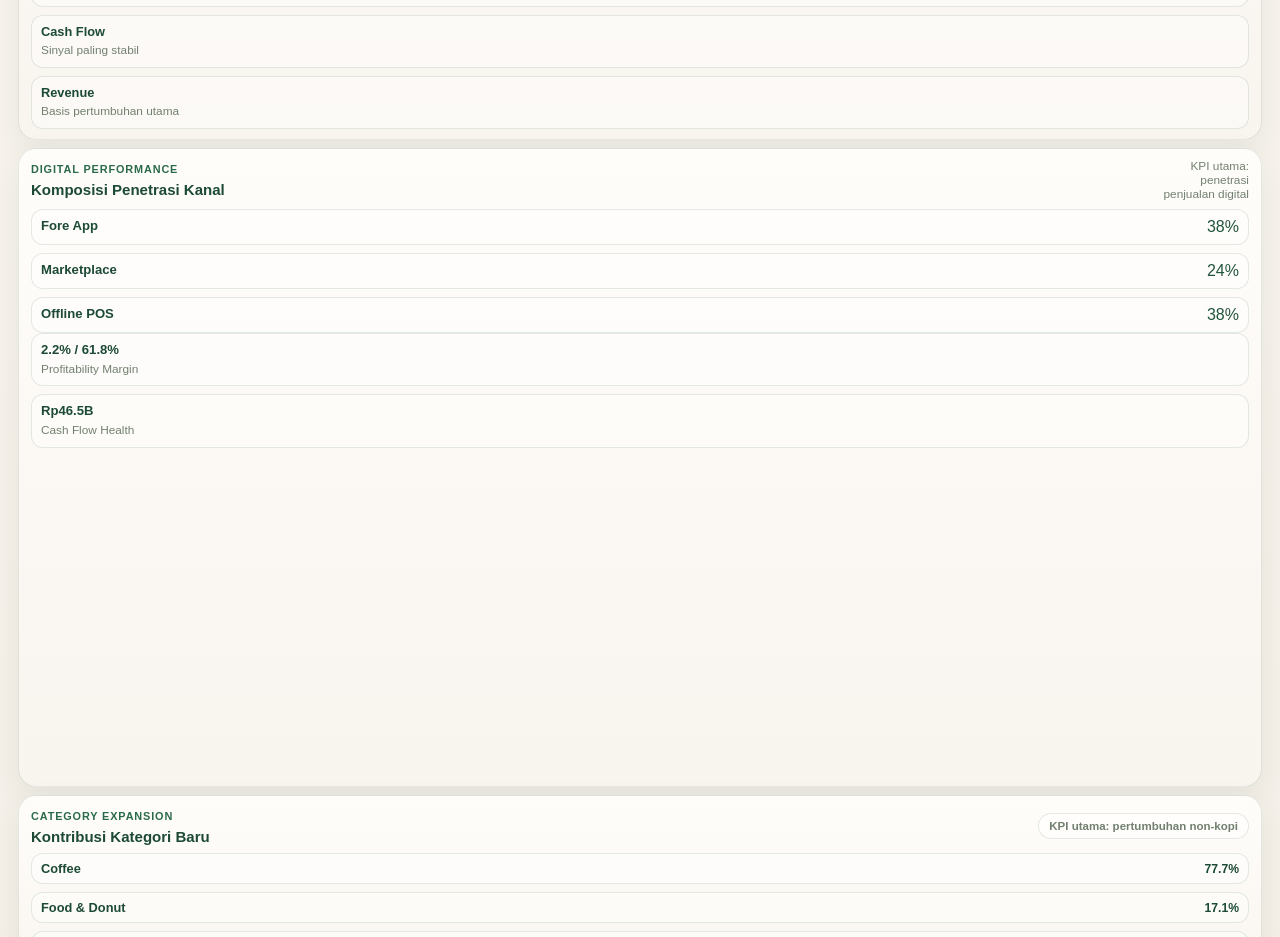
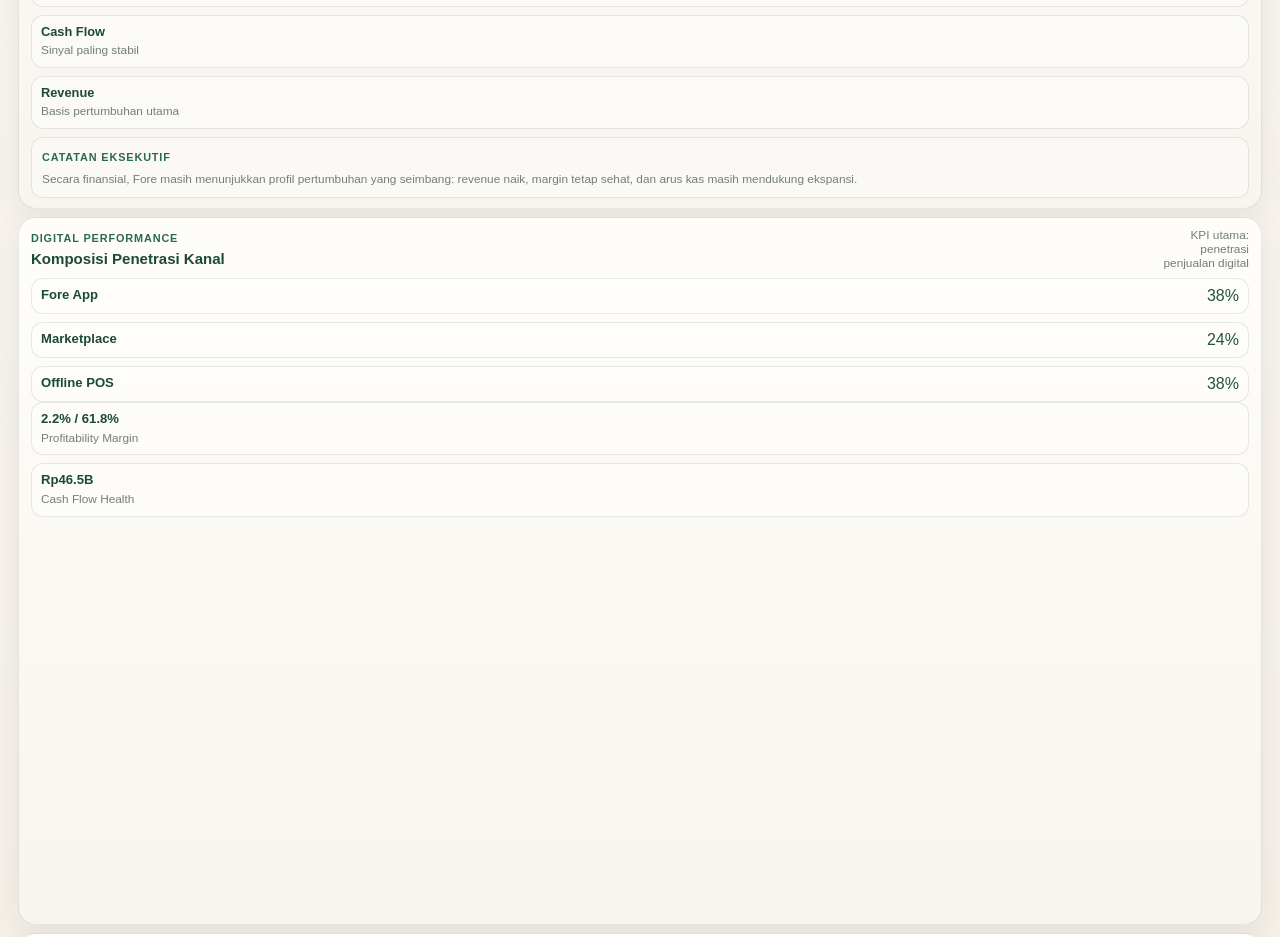
Before and after one commit to sulhanfuadi/fore-cpm-dashboard, a Next.js app: page / in a window 1280 px wide. Shown: the part 1300-2237 px from the top of the page. Built offline with nearby package versions, Linux system fonts and the light colour scheme.

Commit message:
feat: extend financial panel executive note

```diff
--- a/app/globals.css
+++ b/app/globals.css
@@ -544,3 +544,19 @@
     white-space: normal;
   }
 }
+
+
+.trend-footer-note {
+  margin-top: 8px;
+  border: 1px solid var(--line);
+  border-radius: 12px;
+  padding: 9px 10px;
+  background: rgba(255,255,255,0.42);
+}
+
+.trend-footer-note p {
+  margin: 6px 0 0;
+  color: var(--muted);
+  font-size: 0.74rem;
+  line-height: 1.42;
+}
--- a/app/page.tsx
+++ b/app/page.tsx
@@ -35,6 +35,8 @@
   trendInsightBody: string;
   trendExtraTitle: string;
   trendExtraItems: Array<{ label: string; value: string }>;
+  trendFooterTitle: string;
+  trendFooterBody: string;
   driverEyebrow: string;
   driverTitle: string;
   driverNote: string;
@@ -99,6 +101,8 @@
       { label: 'Most stable signal', value: 'Cash Flow' },
       { label: 'Main growth base', value: 'Revenue' },
     ],
+    trendFooterTitle: 'Executive note',
+    trendFooterBody: 'Financially, Fore still shows a balanced growth profile: revenue grows, margins stay healthy, and cash generation remains supportive of expansion.',
     driverEyebrow: 'Digital Performance',
     driverTitle: 'Channel Penetration Mix',
     driverNote: 'Main KPI: digital sales penetration',
@@ -198,6 +202,8 @@
       { label: 'Sinyal paling stabil', value: 'Cash Flow' },
       { label: 'Basis pertumbuhan utama', value: 'Revenue' },
     ],
+    trendFooterTitle: 'Catatan eksekutif',
+    trendFooterBody: 'Secara finansial, Fore masih menunjukkan profil pertumbuhan yang seimbang: revenue naik, margin tetap sehat, dan arus kas masih mendukung ekspansi.',
     driverEyebrow: 'Digital Performance',
     driverTitle: 'Komposisi Penetrasi Kanal',
     driverNote: 'KPI utama: penetrasi penjualan digital',
@@ -388,6 +394,10 @@
               ))}
             </div>
           </section>
+          <section className="trend-footer-note">
+            <span className="eyebrow">{t.trendFooterTitle}</span>
+            <p>{t.trendFooterBody}</p>
+          </section>
         </section>
 
         <section className="card panel drivers-panel">
```
